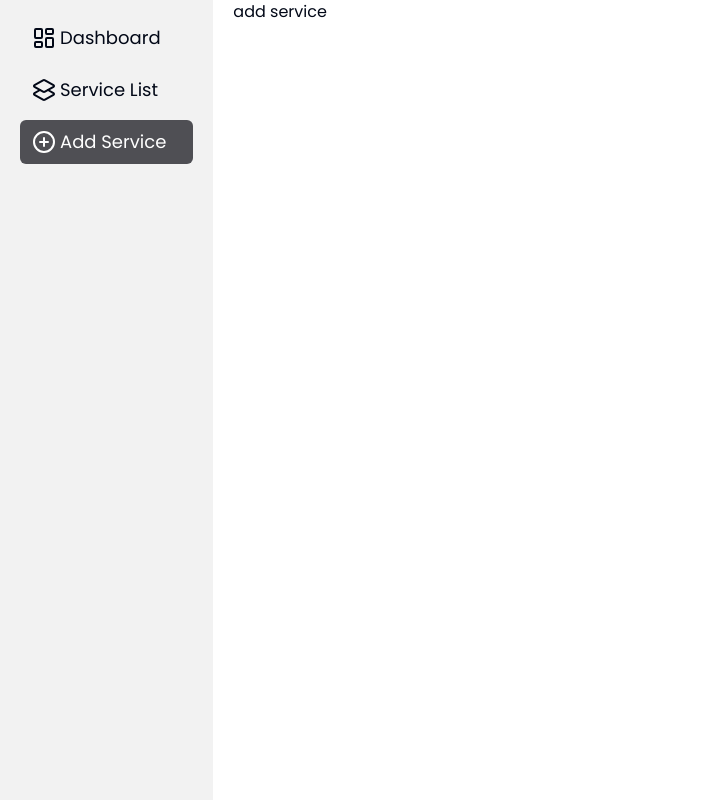
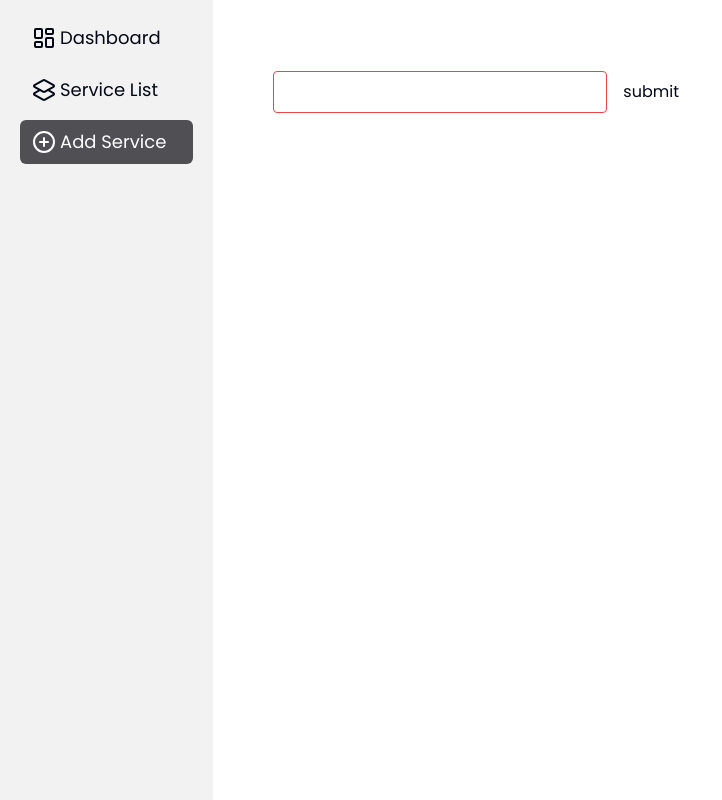
Before and after one commit to Atik074/iRepaireSite, a React (Vite) app: page /admin/add-service in a window 1280 px wide. Shown: the whole page, without its empty margins (0-722 px from the left). Built offline with nearby package versions, Linux system fonts and the light colour scheme.

Commit message:
service added and transtack fethcing

```diff
--- a/src/Pages/Admin/AddService.tsx
+++ b/src/Pages/Admin/AddService.tsx
@@ -1,10 +1,54 @@
+import { FormEvent, useState } from "react";
+import { useMutation } from "react-query";
 
 const AddService = () => {
-    return (
-        <div>
-            add service
-        </div>
-    );
+  const [serviceName, setServiceName] = useState("")
+  const {mutateAsync , isLoading , isError} = useMutation({
+     mutationFn:async(data)=>{
+        return await fetch("http://localhost:5000/api/v1/services" ,{
+            method:"POST" ,
+            headers:{
+                "content-Type":"application/json"
+            } ,
+            body:JSON.stringify(data)
+        })
+     }
+  })
+
+ console.log({ isLoading , isError ,})
+
+  const handleSubmit = async(e: FormEvent) => {
+    e.preventDefault();
+    const serviceData = {
+        name:serviceName ,
+        description:"description" ,
+        device : ["mackbook pro" , "mackbook air" , "ipad pro"],
+        price:500.00
+     }
+
+     console.log(serviceData)
+     await mutateAsync(serviceData)
+     console.log("done")
+
+  };
+
+
+
+
+  return (
+    <div>
+      <form onSubmit={handleSubmit} className="mt-16 px-10">
+        <input
+          onChange={(e) => setServiceName(e.target.value)}
+          className="border border-red-500 rounded p-2"
+          type="text"
+          name="text"
+          id=""
+        />
+        <input className="p-4" type="submit" value="submit" />
+      </form>
+    </div>
+  );
 };
 
 export default AddService;
--- a/src/Pages/Admin/ServiceList.tsx
+++ b/src/Pages/Admin/ServiceList.tsx
@@ -19,6 +19,7 @@ const {data:services , isLoading , isError} = useGetServices()
 //         return services;
 //     }
 // })
+
 
 
 
```
